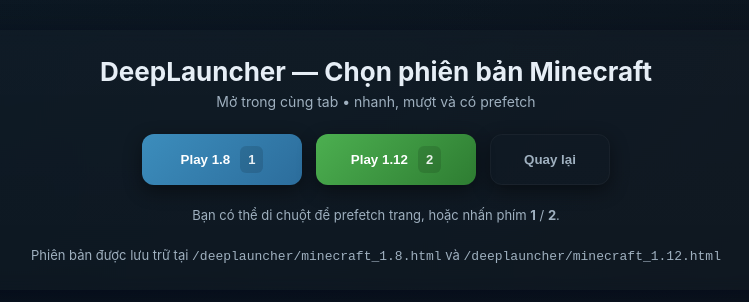
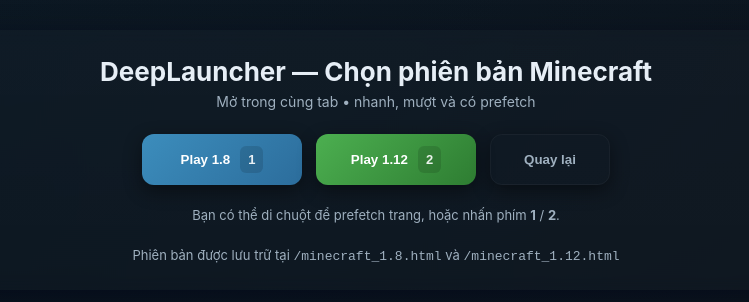
Before and after one commit to disa12311/deeplauncher, a website: page index.html in a window 1280 px wide. Shown: the part 240-542 px from the top of the page, without its empty margins (264-1013 px from the left). Drawn offline with Linux system fonts and the light colour scheme.

Commit message:
index file

```diff
--- a/index.html
+++ b/index.html
@@ -110,18 +110,17 @@
     </div>
 
     <div class="hint">Bạn có thể di chuột để prefetch trang, hoặc nhấn phím <strong>1</strong> / <strong>2</strong>.</div>
-    <div class="footer">Phiên bản được lưu trữ tại <code>/deeplauncher/minecraft_1.8.html</code> và <code>/deeplauncher/minecraft_1.12.html</code></div>
+    <div class="footer">Phiên bản được lưu trữ tại <code>/minecraft_1.8.html</code> và <code>/minecraft_1.12.html</code></div>
   </div>
 
   <script>
-    // target URLs (relative)
-    const url18 = 'deeplauncher/minecraft_1.8.html';
-    const url112 = 'deeplauncher/minecraft_1.12.html';
+    // target URLs (root)
+    const url18 = '/minecraft_1.8.html';
+    const url112 = '/minecraft_1.12.html';
 
     // helper: insert prefetch link
     function prefetchLink(href) {
       try {
-        // do not duplicate
         if (document.querySelector('link[rel="prefetch"][href="' + href + '"]')) return;
         const l = document.createElement('link');
         l.rel = 'prefetch';
@@ -129,33 +128,27 @@
         l.as = 'document';
         document.head.appendChild(l);
       } catch (e) {
-        // ignore
         console.debug('prefetch failed', e);
       }
     }
 
-    // also try Cache API (best-effort)
+    // Cache API best-effort
     async function prefetchCache(href) {
       if (!('caches' in window)) return;
       try {
         const cache = await caches.open('dl-prefetch-v1');
         const r = await fetch(href, { credentials: 'same-origin' });
         if (r && r.ok) await cache.put(href, r.clone());
-      } catch (e) {
-        // ignore network errors
-      }
+      } catch (e) {}
     }
 
-    // navigation (same tab)
+    // smooth same-tab navigation
     function go(href) {
-      // small visual affordance — fade out
       document.body.style.transition = 'opacity .18s ease';
       document.body.style.opacity = '0';
-      // wait a tick for fade
       setTimeout(()=> location.href = href, 140);
     }
 
-    // wire buttons
     const btn18 = document.getElementById('btn18');
     const btn112 = document.getElementById('btn112');
     const btnBack = document.getElementById('btnBack');
@@ -179,7 +172,6 @@
       const fn = () => { prefetchLink(href); prefetchCache(href); };
       el.addEventListener('pointerenter', fn, { passive:true });
       el.addEventListener('focus', fn, { passive:true });
-      // also prefetch on long-press (hold)
       el.addEventListener('mousedown', (ev)=>{
         if (ev.button === 0) setTimeout(()=> prefetchCache(href), 250);
       }, { passive:true });
@@ -188,7 +180,7 @@
     attachPrefetch(btn18, url18);
     attachPrefetch(btn112, url112);
 
-    // Accessibility: announce navigation
+    // Accessibility live region
     function announce(msg){
       let el = document.getElementById('dl-live');
       if (!el) {
```
